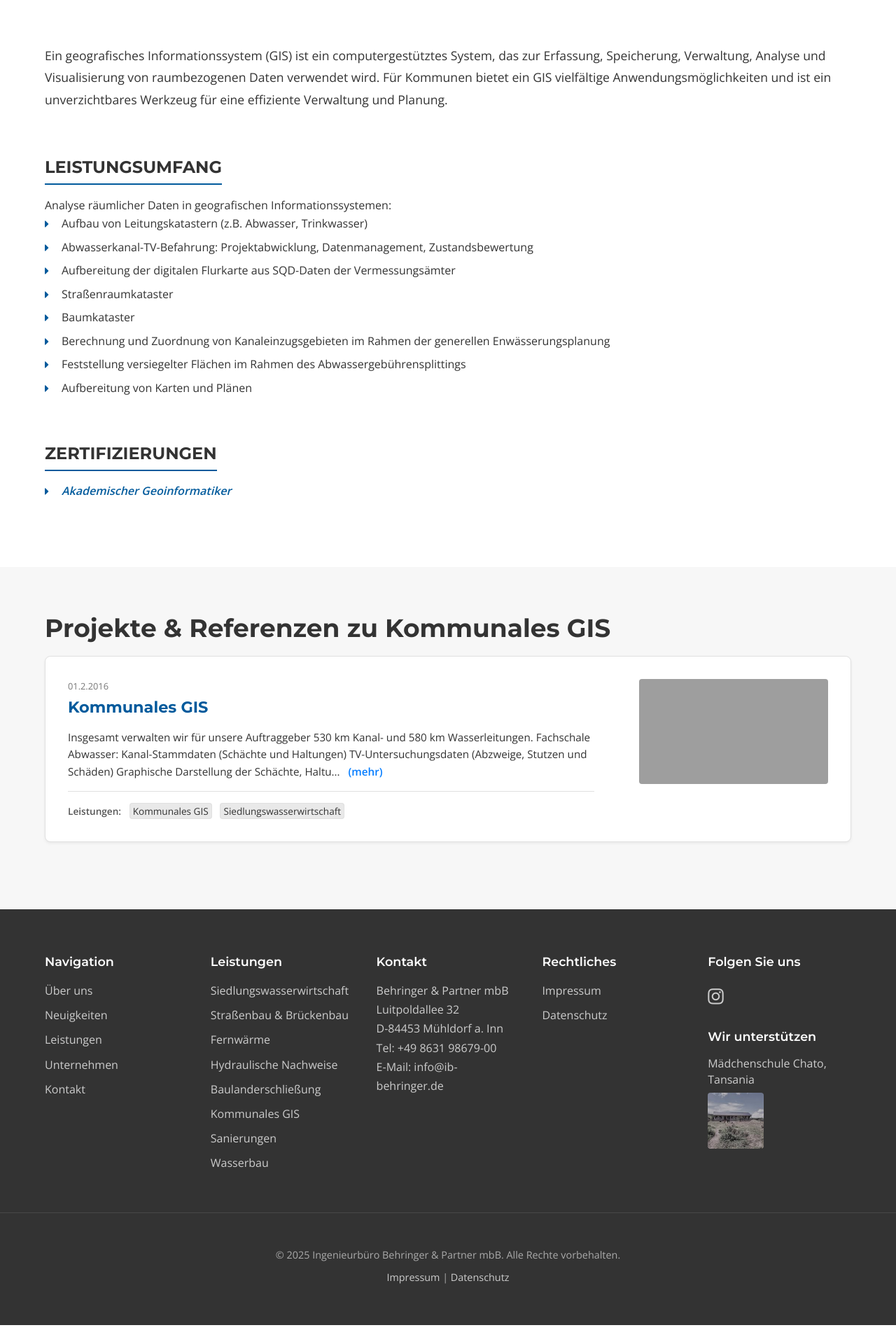
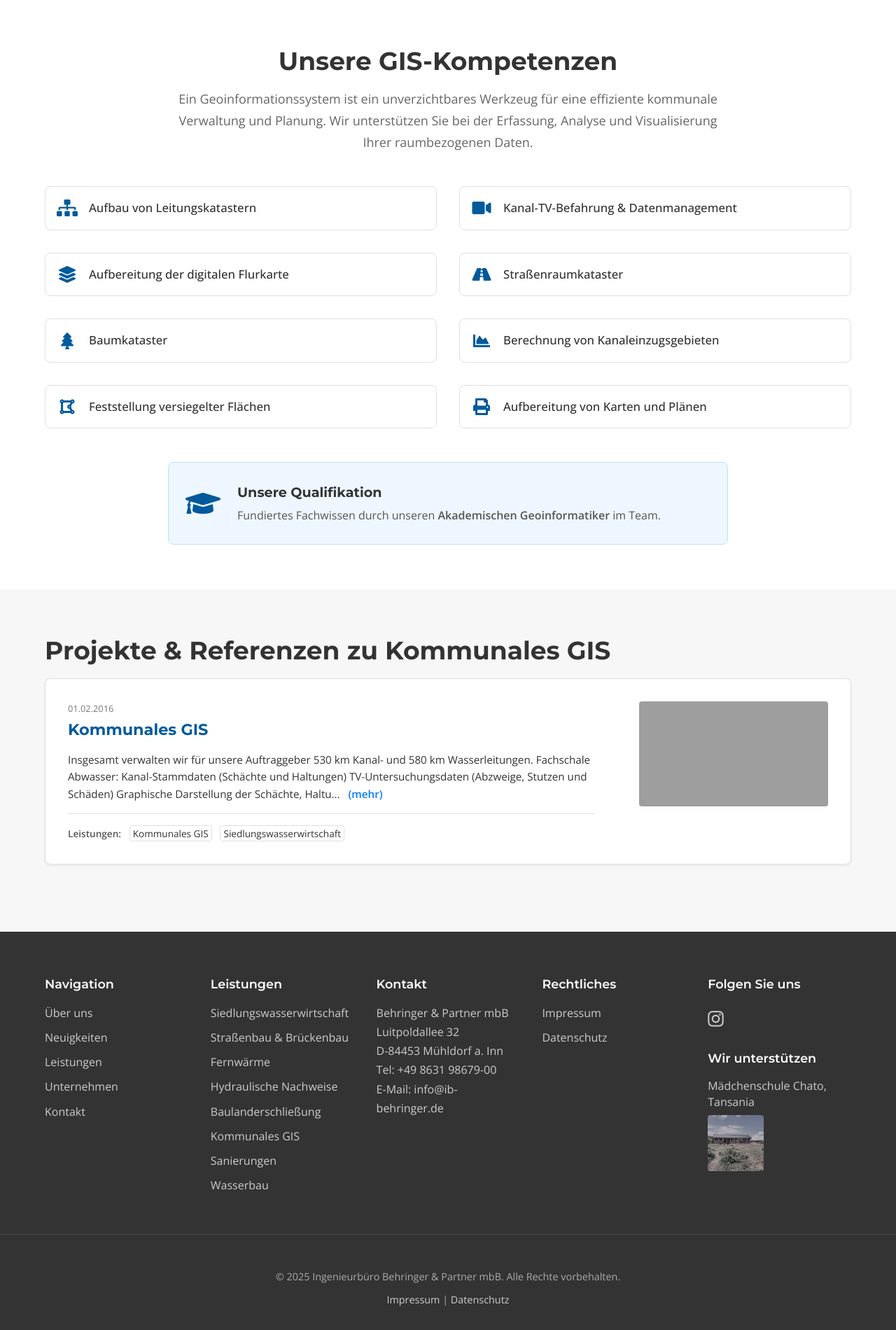
Before and after one commit to KingB94/behringer, a Flask app: page /kommunales-gis in a window 1280 px wide. Shown: the part 403-2303 px from the top of the page at 70% size. Run offline with Flask 3, Linux system fonts and the light colour scheme; grey boxes are pictures that could not be loaded.

Commit message:
Update kommunales-gis.html

```diff
--- a/templates/leistungen/kommunales-gis.html
+++ b/templates/leistungen/kommunales-gis.html
@@ -314,7 +314,7 @@
         .section-title.text-left, .section h2.text-left { text-align: left; }
         .section-subtitle {
             font-size: clamp(1rem, 2vw, 1.125rem); text-align: center; color: #666;
-            margin-bottom: var(--space-lg); max-width: 700px; margin-left: auto; margin-right: auto;
+            margin-bottom: var(--space-lg); max-width: 800px; margin-left: auto; margin-right: auto;
         }
 
         /* HERO BEREICH */
@@ -345,30 +345,94 @@
             background-image: url("{{ url_for('static', filename='images/kommunalesgis.png') }}");
         }
 
-        /* Content Styles */
-        .leistung-detail-content > .container > p:first-of-type {
-            font-size: 1.1rem; margin-bottom: var(--space-md);
-            color: var(--clr-secondary); line-height: 1.8;
+        /* === NEUE STILE FÜR GIS-LEISTUNGSSEITE === */
+        .leistung-detail-content .intro-text {
+            text-align: center;
+            max-width: 800px;
+            margin: 0 auto var(--space-lg) auto;
+            font-size: 1.1rem;
+            color: #555;
         }
-        .leistung-detail-content h3 {
-            font-size: 1.5rem; color: var(--clr-secondary); margin-top: var(--space-md);
-            margin-bottom: var(--space-sm); padding-bottom: var(--space-xs);
-            border-bottom: 2px solid var(--clr-primary); display: inline-block;
+
+        .service-list-grid {
+            list-style: none;
+            padding: 0;
+            margin: 0;
+            display: grid;
+            gap: var(--space-md);
         }
-        .leistung-detail-content ul {
-            list-style: none; padding-left: 0; margin-bottom: var(--space-md);
+
+        @media (min-width: 768px) {
+            .service-list-grid {
+                grid-template-columns: repeat(2, 1fr);
+            }
         }
-        .leistung-detail-content ul li {
-            padding-left: 1.5em; position: relative; margin-bottom: var(--space-xs); line-height: 1.6;
+
+        .service-list-grid li {
+            display: flex;
+            align-items: center;
+            gap: var(--space-sm);
+            background: var(--clr-white);
+            padding: var(--space-sm);
+            border: 1px solid var(--clr-border);
+            border-radius: var(--radius-md);
+            transition: var(--transition-default);
+            font-size: 1.05rem;
+            font-weight: 500;
         }
-        .leistung-detail-content ul li::before {
-            content: "\f0da"; font-family: "Font Awesome 5 Free"; font-weight: 900;
-            color: var(--clr-primary); position: absolute; left: 0; top: 1px;
+
+        #leistungen .bg-alternate .service-list-grid li {
+             background: var(--clr-white);
         }
-        .leistung-detail-content .zertifizierung-hinweis strong { font-weight: 600; }
-        .leistung-detail-content .zertifizierung-hinweis .akademischer-geoinformatiker {
-            color: #005a9c; font-style: italic;
+
+        .leistung-detail-content .bg-alternate .service-list-grid li {
+             background: var(--clr-white);
         }
+
+        .service-list-grid li:hover {
+            transform: translateY(-3px);
+            box-shadow: var(--shadow-sm);
+            border-color: var(--clr-primary);
+        }
+
+        .service-list-grid li i {
+            color: var(--clr-primary);
+            font-size: 1.5rem;
+            width: 30px;
+            text-align: center;
+        }
+
+        .zertifizierung-item {
+            display: flex;
+            align-items: center;
+            gap: var(--space);
+            background: #eef7ff;
+            border: 1px solid #bde0ff;
+            border-radius: var(--radius-md);
+            padding: var(--space);
+            max-width: 800px;
+            margin: var(--space-lg) auto 0 auto;
+        }
+
+        .zertifizierung-item .icon {
+            font-size: 2.5rem;
+            color: var(--clr-primary);
+            flex-shrink: 0;
+        }
+
+        .zertifizierung-item h4 {
+            font-size: 1.2rem;
+            margin-top: 0;
+            margin-bottom: var(--space-xs);
+        }
+
+        .zertifizierung-item p {
+            margin: 0;
+            font-size: 1rem;
+            color: #555;
+            line-height: 1.5;
+        }
+        /* === ENDE NEUE STILE === */
 
         .project-article {
             background-color: var(--clr-white); border: 1px solid var(--clr-border);
@@ -501,34 +565,36 @@
             </div>
         </section>
 
-        <section class="section leistung-detail-content">
+        <section id="leistungen" class="section leistung-detail-content bg-alternate">
             <div class="container">
-                <p>
-                    Ein geografisches Informationssystem (GIS) ist ein computergestütztes System, das zur Erfassung, Speicherung,
-                    Verwaltung, Analyse und Visualisierung von raumbezogenen Daten verwendet wird. Für Kommunen bietet ein GIS
-                    vielfältige Anwendungsmöglichkeiten und ist ein unverzichtbares Werkzeug für eine effiziente Verwaltung und Planung.
+                <h2 class="section-title">Unsere GIS-Kompetenzen</h2>
+                <p class="section-subtitle">
+                    Ein Geoinformationssystem ist ein unverzichtbares Werkzeug für eine effiziente kommunale Verwaltung und Planung. Wir unterstützen Sie bei der Erfassung, Analyse und Visualisierung Ihrer raumbezogenen Daten.
                 </p>
-                <h3>LEISTUNGSUMFANG</h3>
-                <p>Analyse räumlicher Daten in geografischen Informationssystemen:</p>
-                <ul>
-                    <li>Aufbau von Leitungskatastern (z.B. Abwasser, Trinkwasser)</li>
-                    <li>Abwasserkanal-TV-Befahrung: Projektabwicklung, Datenmanagement, Zustandsbewertung</li>
-                    <li>Aufbereitung der digitalen Flurkarte aus SQD-Daten der Vermessungsämter</li>
-                    <li>Straßenraumkataster</li>
-                    <li>Baumkataster</li>
-                    <li>Berechnung und Zuordnung von Kanaleinzugsgebieten im Rahmen der generellen Enwässerungsplanung</li>
-                    <li>Feststellung versiegelter Flächen im Rahmen des Abwassergebührensplittings</li>
-                    <li>Aufbereitung von Karten und Plänen</li>
+
+                <ul class="service-list-grid">
+                    <li><i class="fas fa-sitemap"></i>Aufbau von Leitungskatastern</li>
+                    <li><i class="fas fa-video"></i>Kanal-TV-Befahrung & Datenmanagement</li>
+                    <li><i class="fas fa-layer-group"></i>Aufbereitung der digitalen Flurkarte</li>
+                    <li><i class="fas fa-road"></i>Straßenraumkataster</li>
+                    <li><i class="fas fa-tree"></i>Baumkataster</li>
+                    <li><i class="fas fa-chart-area"></i>Berechnung von Kanaleinzugsgebieten</li>
+                    <li><i class="fas fa-draw-polygon"></i>Feststellung versiegelter Flächen</li>
+                    <li><i class="fas fa-print"></i>Aufbereitung von Karten und Plänen</li>
                 </ul>
 
-                <h3>ZERTIFIZIERUNGEN</h3>
-                <ul class="zertifizierung-hinweis">
-                    <li><span class="akademischer-geoinformatiker"><strong>Akademischer Geoinformatiker</strong></span></li>
-                </ul>
+                <div class="zertifizierung-item">
+                    <div class="icon"><i class="fas fa-graduation-cap"></i></div>
+                    <div class="text-content">
+                        <h4>Unsere Qualifikation</h4>
+                        <p>Fundiertes Fachwissen durch unseren <strong>Akademischen Geoinformatiker</strong> im Team.</p>
+                    </div>
+                </div>
+
             </div>
         </section>
 
-        <section class="section projekte-section bg-alternate">
+        <section class="section projekte-section">
             <div class="container">
                 <h2 class="section-title text-left">Projekte & Referenzen zu Kommunales GIS</h2>
 
@@ -540,7 +606,7 @@
                             </a>
                             <div class="project-text-content">
                                 <header class="entry-header">
-                                    <div class="time">01.2.2016</div>
+                                    <div class="time">01.02.2016</div>
                                     <h3 class="entry-title"><a href="https://www.ib-behringer.de/projekt/kommunales-gis/" rel="bookmark" target="_blank" rel="noopener">Kommunales GIS</a></h3>
                                 </header>
                                 <p class="excerpt-text">
```
